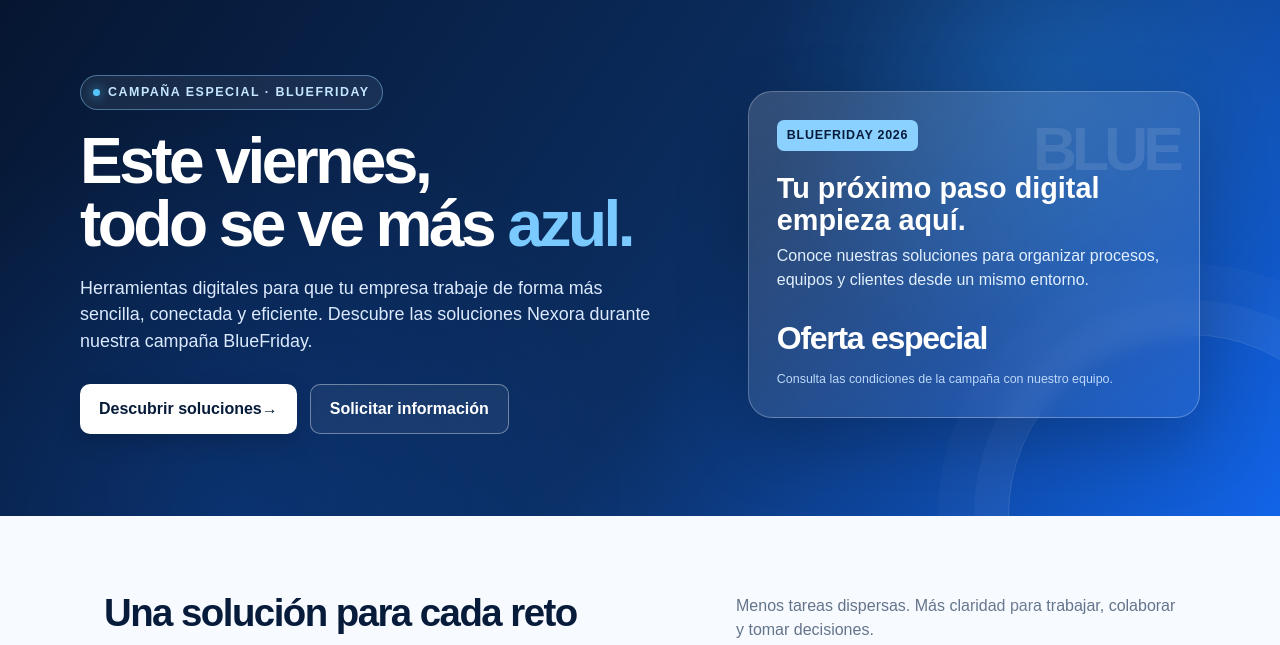
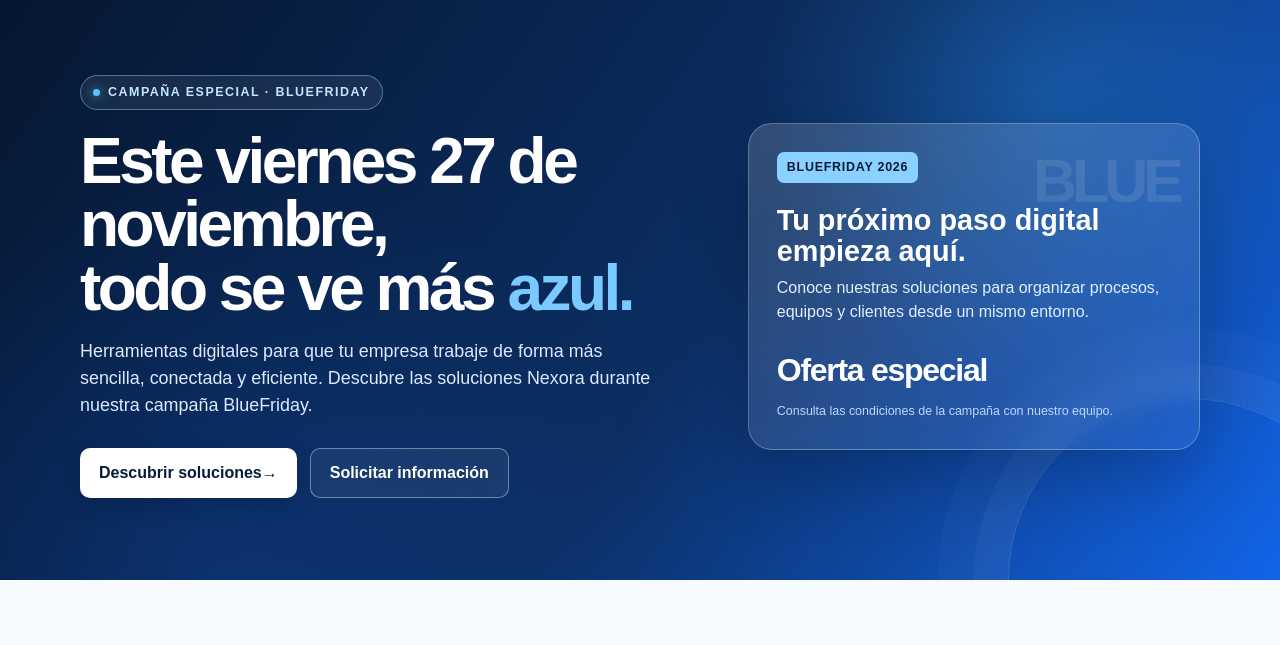
Before and after one commit to luisgimz/nexora-bluefriday, a plain HTML site: page index.html in a window 1280 px wide. Shown: the part 115-760 px from the top of the page. Drawn offline with Linux system fonts and the light colour scheme.

Commit message:
Cambio contenido / eslogan

```diff
--- a/index.html
+++ b/index.html
@@ -31,7 +31,7 @@
           <span class="eyebrow">
             <span class="eyebrow-dot" aria-hidden="true"></span> Campaña especial · BlueFriday
           </span>
-          <h1 id="hero-title">Este viernes,<br>todo se ve más <span class="blue">azul.</span></h1>
+          <h1 id="hero-title">Este viernes 27 de noviembre,<br>todo se ve más <span class="blue">azul.</span></h1>
           <p class="hero-copy">
             Herramientas digitales para que tu empresa trabaje de forma más sencilla, conectada y eficiente. Descubre las soluciones Nexora durante nuestra campaña BlueFriday.
           </p>
```
